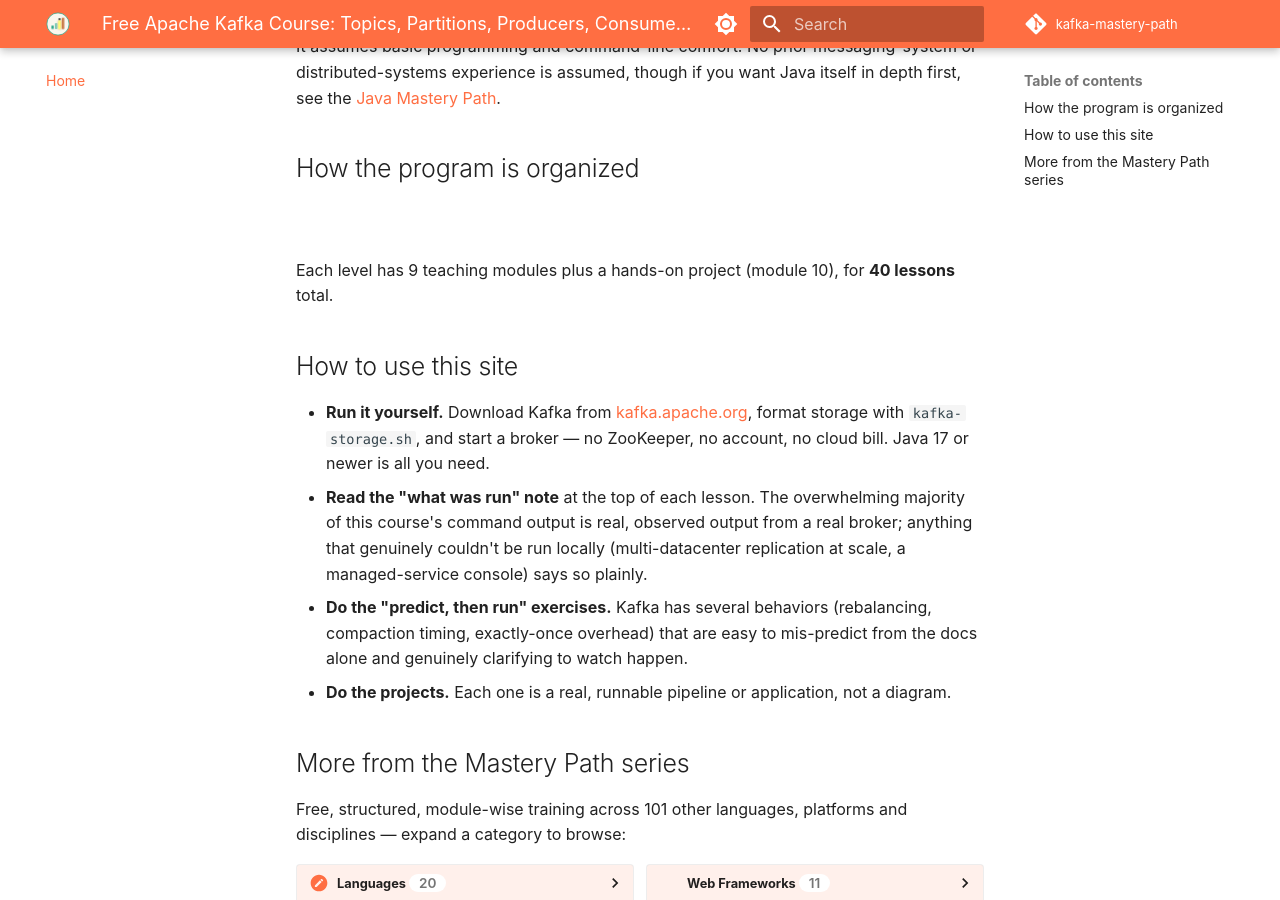
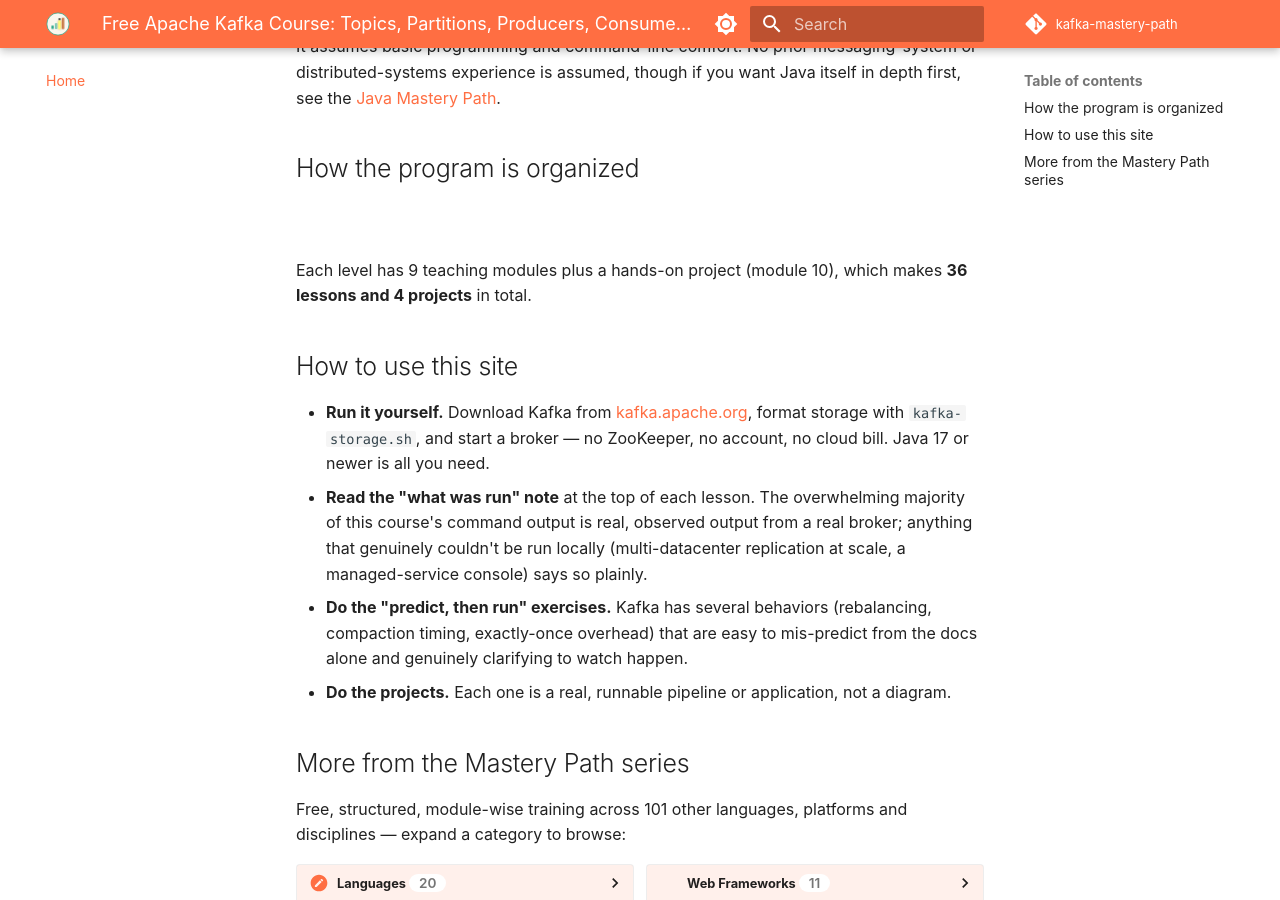
Before and after one commit to SIGILIPELLI/kafka-mastery-path, an MkDocs documentation site: the page built from docs/index.md, in a window 1280 px wide and 900 px high, scrolled down 681 px. Built offline with MkDocs 1.6.1 and Material for MkDocs 9.7.7, drawn with Linux system fonts in a browser that asks for light colours; comment, search, counter and statistics services are not loaded.

Commit message:
Lesson and project counts use one definition; remove stale 'being written' notices
Co-Authored-By: Claude Sonnet 5.5 <noreply@anthropic.com>

```diff
--- a/docs/index.md
+++ b/docs/index.md
@@ -1,6 +1,6 @@
 ---
 title: "Free Apache Kafka Course: Topics, Partitions, Producers, Consumers, Delivery Semantics, Connect, Streams & KRaft"
-description: "Free Kafka course: 40 lessons on topics/partitions, producers/consumers, delivery semantics, replication, Connect, Streams and KRaft."
+description: "Free Kafka course: 36 lessons and 4 projects on topics/partitions, producers/consumers, delivery semantics, replication, Connect, Streams and KRaft."
 ---
 
 # Kafka Mastery Path
@@ -30,7 +30,7 @@ assumed, though if you want Java itself in depth first, see the [Java Mastery Pa
 | **3 · Kafka Connect & Kafka Streams** | Connect architecture and the REST API, Streams topology, state stores, joins/windows, schema evolution | 10 | Build real ingestion pipelines and stream-processing apps |
 | **4 · Production Kafka & Capstone** | Performance, capacity planning, failure modes, disaster recovery, event-driven patterns, Kubernetes | 10 | Plan, operate, and troubleshoot Kafka in production |
 
-Each level has 9 teaching modules plus a hands-on project (module 10), for **40 lessons** total.
+Each level has 9 teaching modules plus a hands-on project (module 10), which makes **36 lessons and 4 projects** in total.
 
 ## How to use this site
 
--- a/docs/javascripts/progress-tracker.js
+++ b/docs/javascripts/progress-tracker.js
@@ -43,7 +43,7 @@
     } catch (e) { return null; }
   }
   function isProjectSlug(slug) {
-    return /project|capstone/i.test(slug || "");
+    return /(^|\/)\d+-(project|capstone)\b/i.test(slug || "");
   }
   function pointsFor(slug) {
     return isProjectSlug(slug) ? POINTS_PROJECT : POINTS_LESSON;
```
